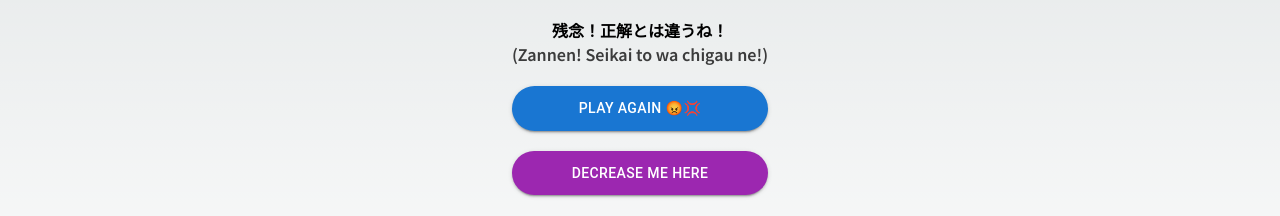
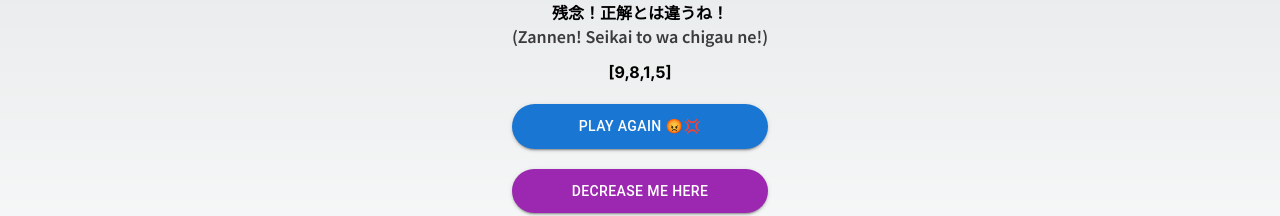
Before and after one commit to Briananindya/remi-24-fork, a Next.js app: page /play in a window 1280 px wide. Both pictures are taken after a click on the button "TRUE ✅". Shown: the part 397-613 px from the top of the page. Built offline with nearby package versions, Linux system fonts and the light colour scheme.

Commit message:
Test number on result

```diff
--- a/app/play/page.tsx
+++ b/app/play/page.tsx
@@ -65,7 +65,7 @@ export default function Play() {
     }
 
     if (guess !== "playing") {
-        return <Result result={result.message === guess} expression={result.expression}/>
+        return <Result result={result.message === guess} expression={result.expression} nums={data.nums}/>
     }else {
         return (
             <div className="min-h-screen flex items-center justify-center font-bold p-5">
--- a/components/Result.tsx
+++ b/components/Result.tsx
@@ -92,7 +92,8 @@ function randomInt(min: number, max: number): number {
 
 type ResultProps = {
     result: boolean,
-    expression: string
+    expression: string,
+    nums: number[]
 }
 
 function addParentheses(expression: string): string {
@@ -101,7 +102,7 @@ function addParentheses(expression: string): string {
     return `((${nums[0]}${operators[0]}${nums[1]})${operators[1]}${nums[2]})${operators[2]}${nums[3]}`
 }
 
-export default function Result({result, expression}: ResultProps){
+export default function Result({result, expression, nums}: ResultProps){
     let textIndex = randomInt(0, 9)
     let gifIndex = randomInt(0, 9)
 
@@ -127,6 +128,7 @@ export default function Result({result, expression}: ResultProps){
                     </span>
                 </p>
                 <div className="mb-3 mt-3">
+                    [{nums.join(',')}]
                     {expression ? (<p>
                         Solution: {addParentheses(expression)}
                     </p>) : ""}
```
